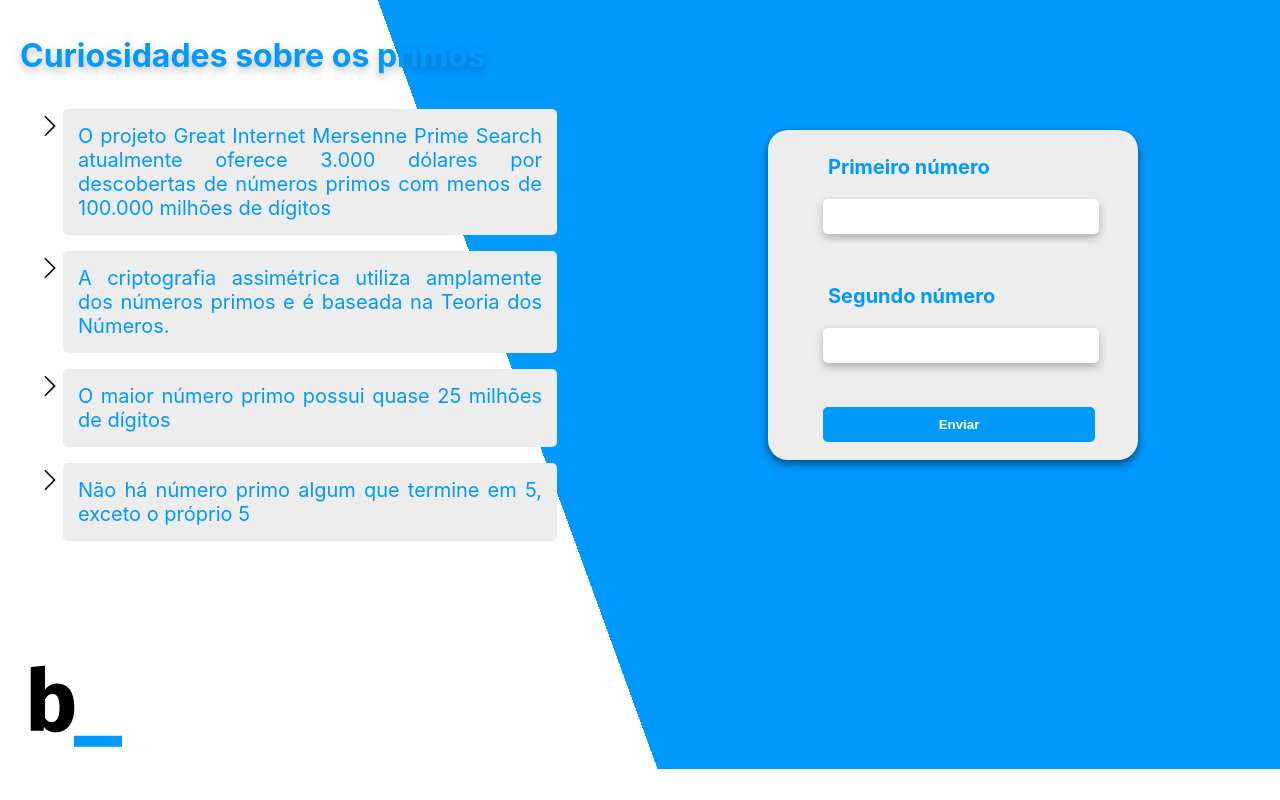
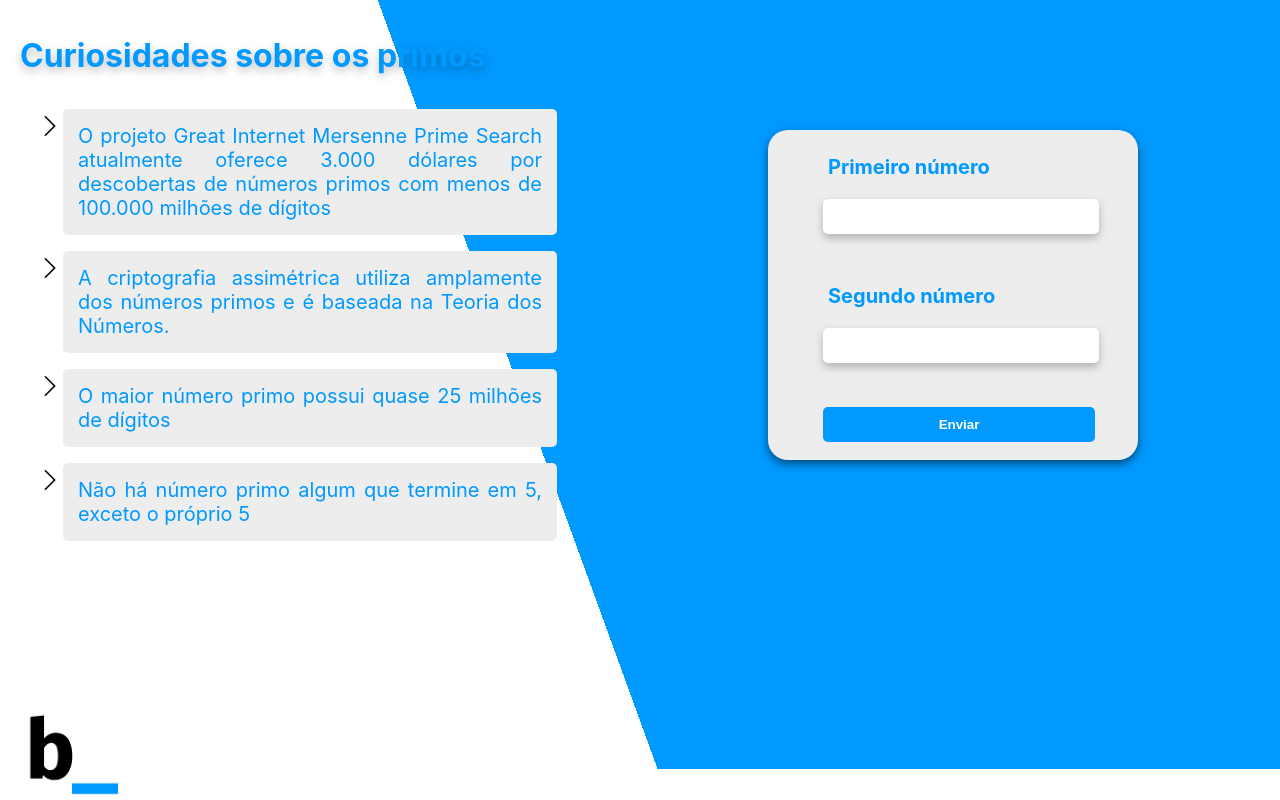
Before and after one commit to eduardagomess/web-app-react, a React (Create React App) app in the folder web-app/: page / in a window 1280 px wide. Shown: the part 232-1032 px from the top of the page. Before the commit the page ends 1001 px from the top, so only its background shows below. Built offline with nearby package versions, Linux system fonts and the light colour scheme.

Commit message:
Update App.css, it was changed the position of the second logo

```diff
--- a/web-app/src/App.css
+++ b/web-app/src/App.css
@@ -10,7 +10,7 @@
 }
 
 #bg {
-  height:812px;
+  height:900px;
   background: linear-gradient(70deg, white 40%, #0099ff 40%);
   background: linear-gradient(70deg, white 40%, #0099ff 40%);
   background: linear-gradient(70deg, white 40%, #0099ff 40%);
@@ -207,11 +207,14 @@
    .mobile-hide{ display: inline !important; }
 
    #result {
-    margin-left: calc(60% - 15px);
+    position:absolute;
+    margin-left: 60%;
    }
 
    #logo-bridge{
+    position: absolute;
     margin-left: 20px;
-    margin-top: 200px;
+    margin-top: 250px;
+    width: 100px;
    }
 }
```
